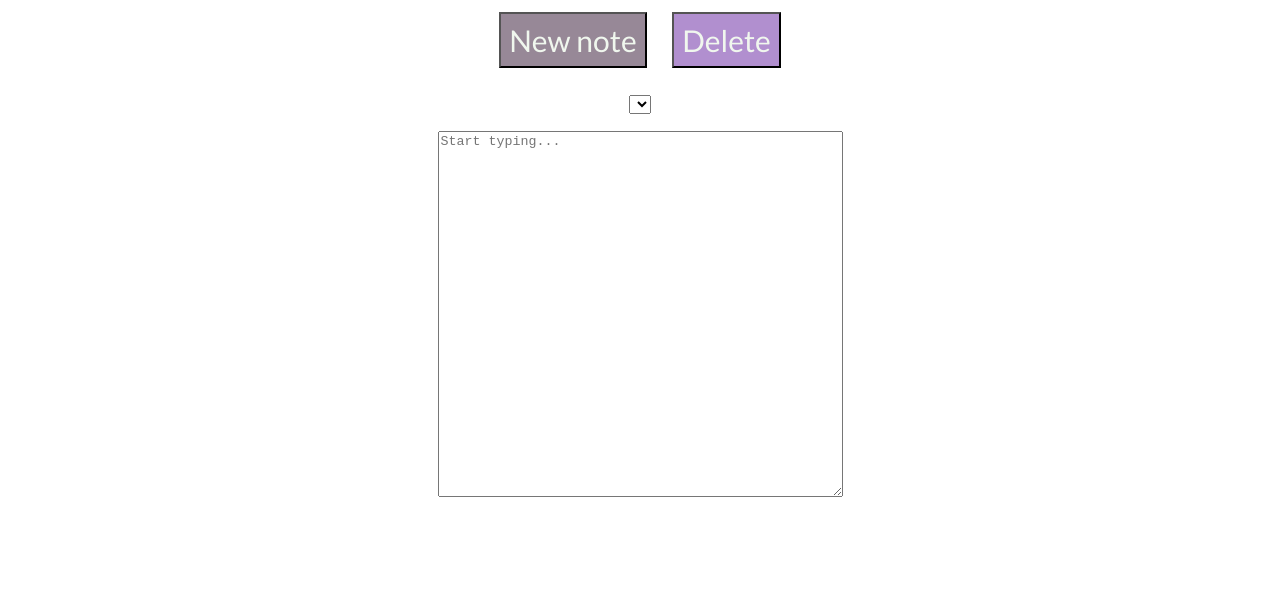
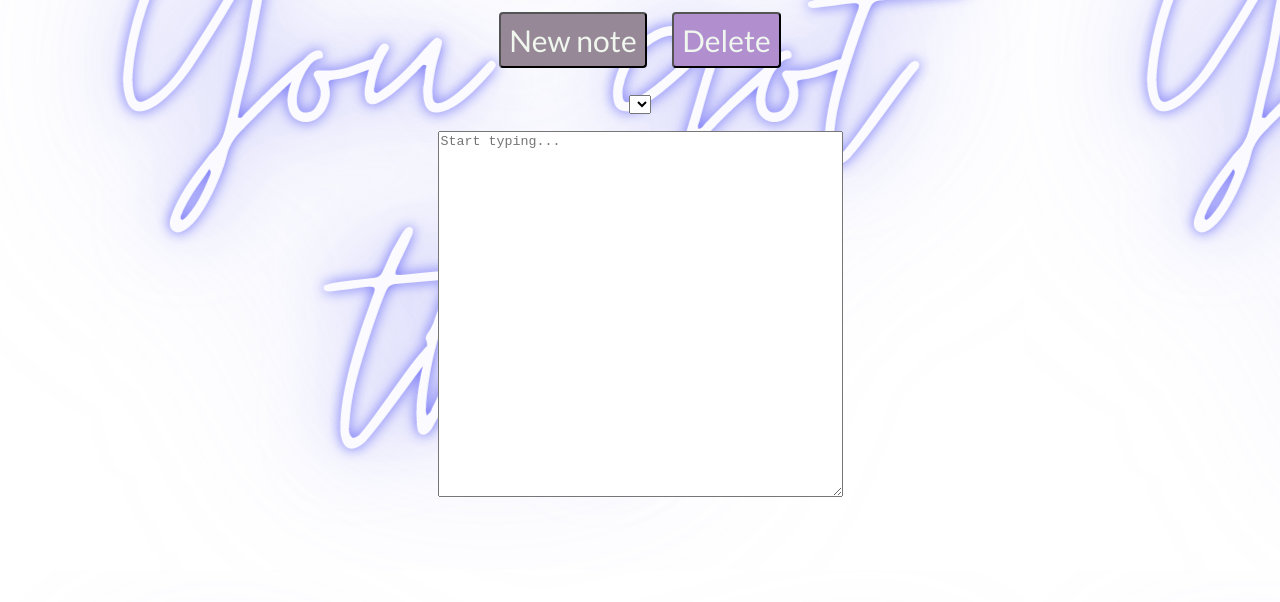
Before and after one commit to saidaibrg/charta.js, a website: page src/index.html in a window 1280 px wide. Shown: the part 198-800 px from the top of the page. Drawn offline with Linux system fonts and the light colour scheme.

Commit message:
fixed image error and made the buttons a lil nicer and more interactive

```diff
--- a/src/style.css
+++ b/src/style.css
@@ -1,7 +1,7 @@
 
 body {
     background-color: #eee;
-    background: url(media/Thank.jpg); /* Fix this bug. The image doesn't show up.*/
+    background-image: url("../media/ugotthis.png"); /* Fix this bug. The image doesn't show up.*/
     margin: 0;
     color: #111;
     font-family: 'Lato', sans-serif;
@@ -21,6 +21,7 @@ button {
     cursor: pointer;
     outline: none;
     border: 0.5;
+    border-radius: 4px;
     vertical-align: middle;
     text-decoration: none;
     background: transparent;
@@ -30,6 +31,9 @@ button {
     text-align: center;
     margin: 10px;
     padding: 4px;
+  }
+  button:active{
+      transform:translateY(5px);
   }
 
 textarea {
```
